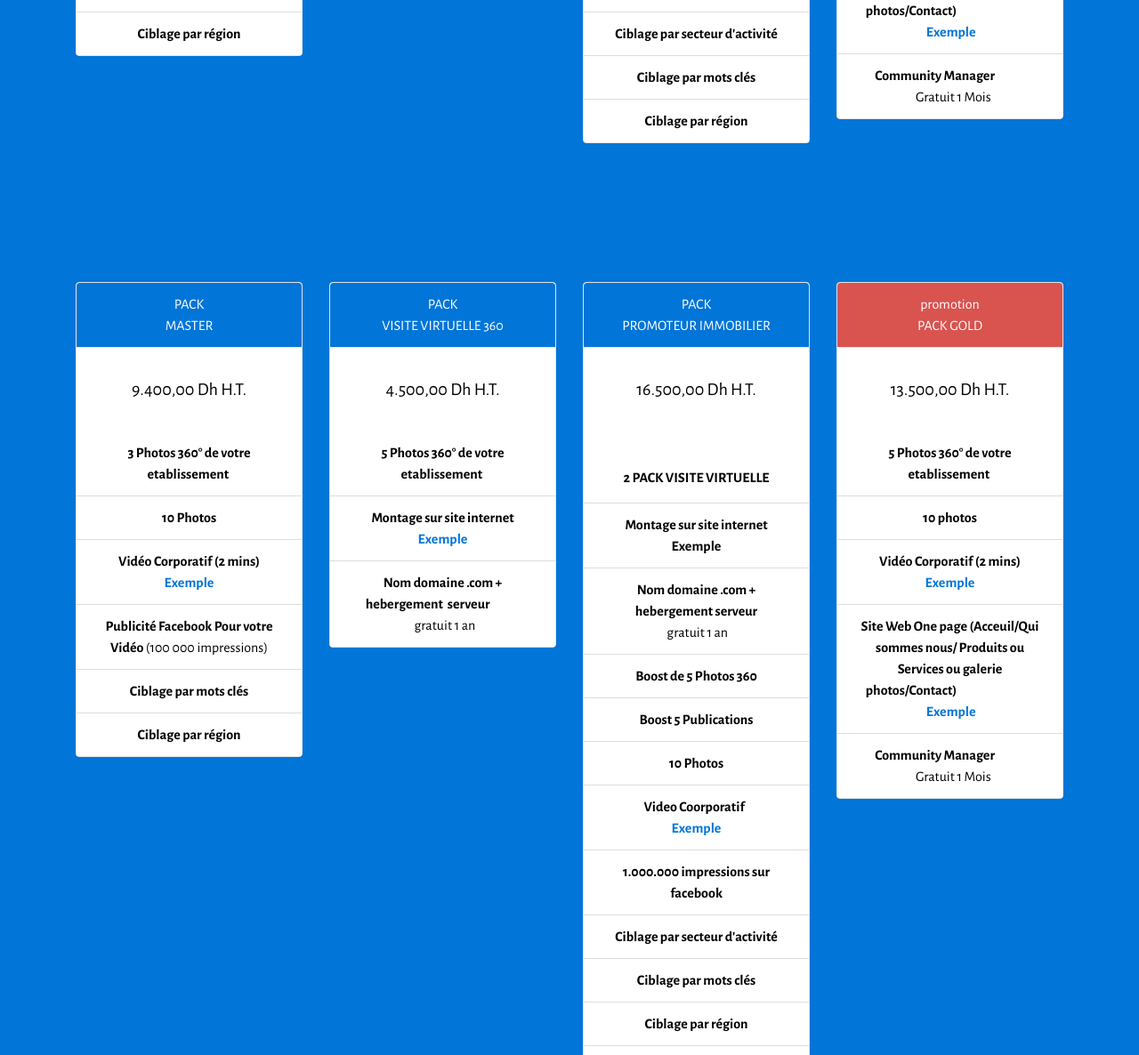
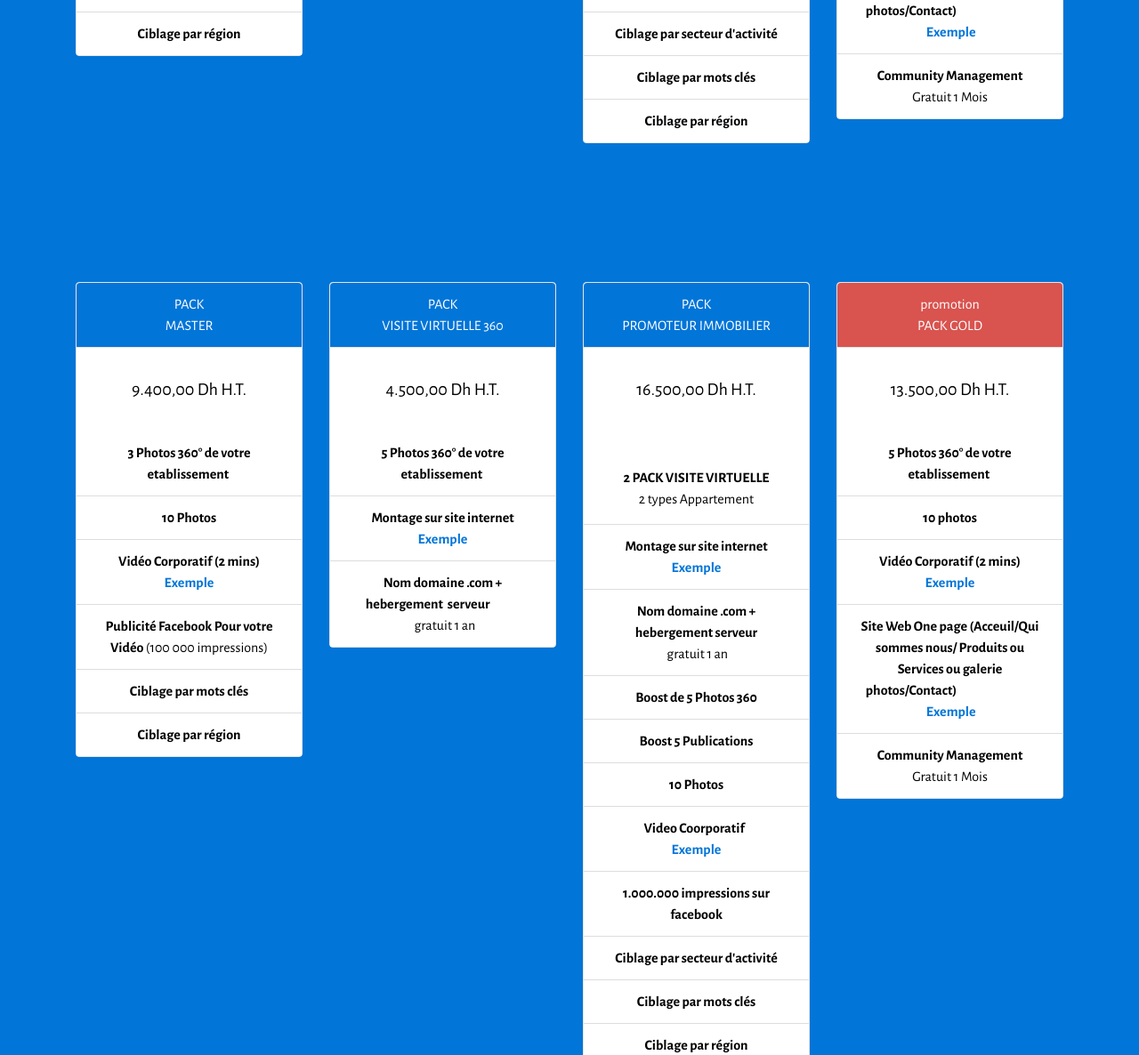
Before and after one commit to eliasbenouda/PRES, a plain HTML site: page index.html in a window 1280 px wide. Shown: the part 573-1759 px from the top of the page at 89% size. Drawn offline with nearby package versions, Linux system fonts and the light colour scheme.

```diff
--- a/index.html
+++ b/index.html
@@ -45,7 +45,7 @@
         <div class="row">
             <div class="col-xs-12 col-sm-6 col-md-3">
                 <div class="card text-xs-center">
-                    <div class="card-header bg-primary">PACK <br>COMMUNITY MANAGER</div>
+                    <div class="card-header bg-primary">PACK <br>COMMUNITY MANAGEMENT</div>
                     <div class="card-block lead">
                         <span></span><span>3.900,00 Dh H.T. / mois</span> <small></small>
                     </div>
@@ -79,7 +79,7 @@
                     <div class="card-block lead">
                         <span></span><span>13.500,00 Dh H.T.</span> <small></small>
                     </div>
-                    <div><ul class="list-group list-group-flush"><li class="list-group-item"><strong>5 Photos 360° </strong><strong>de votre etablissement&nbsp;</strong></li><li class="list-group-item"><strong>10 photos</strong></li><li class="list-group-item"><strong>Vidéo Corporatif (2 mins) <a href="https://www.youtube.com/watch?v=RgmjEP3ewEU" class="text-primary">Exemple</a></strong></li><li class="list-group-item"><strong>Site Web One page  (Acceuil/Qui sommes nous/ Produits ou Services ou galerie photos/Contact) &nbsp; &nbsp; &nbsp; &nbsp; &nbsp; &nbsp; &nbsp; &nbsp; &nbsp; &nbsp; &nbsp; &nbsp; &nbsp; &nbsp; &nbsp; &nbsp; &nbsp; &nbsp; &nbsp;<a href="al-boustane.ma" class="text-primary">Exemple</a></strong></li><li class="list-group-item"><strong>Community Manager &nbsp; &nbsp; &nbsp; &nbsp; &nbsp; &nbsp; &nbsp; &nbsp;&nbsp;</strong><span style="font-size: 1rem; line-height: 1.5;">&nbsp;Gratuit 1 Mois</span></li></ul></div>
+                    <div><ul class="list-group list-group-flush"><li class="list-group-item"><strong>5 Photos 360° </strong><strong>de votre etablissement&nbsp;</strong></li><li class="list-group-item"><strong>10 photos</strong></li><li class="list-group-item"><strong>Vidéo Corporatif (2 mins) <a href="https://www.youtube.com/watch?v=RgmjEP3ewEU" class="text-primary">Exemple</a></strong></li><li class="list-group-item"><strong>Site Web One page  (Acceuil/Qui sommes nous/ Produits ou Services ou galerie photos/Contact) &nbsp; &nbsp; &nbsp; &nbsp; &nbsp; &nbsp; &nbsp; &nbsp; &nbsp; &nbsp; &nbsp; &nbsp; &nbsp; &nbsp; &nbsp; &nbsp; &nbsp; &nbsp; &nbsp;<a href="al-boustane.ma" class="text-primary">Exemple</a></strong></li><li class="list-group-item"><strong>Community Management<br></strong><span style="font-size: 1rem; line-height: 1.5;">Gratuit 1 Mois</span></li></ul></div>
 
                 </div>
             </div>
@@ -118,7 +118,7 @@
                     <div class="card-block lead">
                         <span></span><span>16.500,00 Dh H.T.</span> <small></small>
                     </div>
-                    <div><ul class="list-group list-group-flush"><p><strong><br></strong></p><p><strong>2 PACK VISITE VIRTUELLE</strong></p><li class="list-group-item"><strong>Montage sur site internet Exemple</strong></li><li class="list-group-item"><strong>Nom domaine .com + hebergement  serveur <br>&nbsp;</strong>gratuit 1 an</li><li class="list-group-item"><strong>Boost de 5 Photos 360</strong></li><li class="list-group-item"><strong>Boost 5 Publications</strong></li><li class="list-group-item"><strong>10 Photos</strong></li><li class="list-group-item"><strong>Video Coorporatif &nbsp;<br><a href="https://www.youtube.com/watch?v=S-jmdvClSpY" class="text-primary">Exemple</a></strong></li><li class="list-group-item"><strong>1.000.000 impressions sur facebook</strong></li><li class="list-group-item"><strong>Ciblage par secteur d'activité</strong></li><li class="list-group-item"><strong>Ciblage par mots clés</strong></li><li class="list-group-item"><strong>Ciblage par région</strong></li><p></p></ul></div>
+                    <div><ul class="list-group list-group-flush"><p><strong><br></strong></p><p><span style="font-size: 1rem; line-height: 1.5;"><strong>2 PACK VISITE VIRTUELLE</strong><br>2 types Appartement</span></p><li class="list-group-item"><strong>Montage sur site internet <a href="http://virtualservices.ma/360/bouanan/" class="text-primary">Exemple</a></strong></li><li class="list-group-item"><strong>Nom domaine .com + hebergement  serveur <br>&nbsp;</strong>gratuit 1 an</li><li class="list-group-item"><strong>Boost de 5 Photos 360</strong></li><li class="list-group-item"><strong>Boost 5 Publications</strong></li><li class="list-group-item"><strong>10 Photos</strong></li><li class="list-group-item"><strong>Video Coorporatif &nbsp;<br><a href="https://www.youtube.com/watch?v=S-jmdvClSpY" class="text-primary">Exemple</a></strong></li><li class="list-group-item"><strong>1.000.000 impressions sur facebook</strong></li><li class="list-group-item"><strong>Ciblage par secteur d'activité</strong></li><li class="list-group-item"><strong>Ciblage par mots clés</strong></li><li class="list-group-item"><strong>Ciblage par région</strong></li><p></p></ul></div>
 
                 </div>
             </div>
@@ -128,7 +128,7 @@
                     <div class="card-block lead">
                         <span></span><span>13.500,00 Dh H.T.</span> <small></small>
                     </div>
-                    <div><ul class="list-group list-group-flush"><li class="list-group-item"><strong>5 Photos 360° </strong><strong>de votre etablissement&nbsp;</strong></li><li class="list-group-item"><strong>10 photos</strong></li><li class="list-group-item"><strong>Vidéo Corporatif (2 mins) <a href="https://www.youtube.com/watch?v=RgmjEP3ewEU" class="text-primary">Exemple</a></strong></li><li class="list-group-item"><strong>Site Web One page  (Acceuil/Qui sommes nous/ Produits ou Services ou galerie photos/Contact) &nbsp; &nbsp; &nbsp; &nbsp; &nbsp; &nbsp; &nbsp; &nbsp; &nbsp; &nbsp; &nbsp; &nbsp; &nbsp; &nbsp; &nbsp; &nbsp; &nbsp; &nbsp; &nbsp;<a href="al-boustane.ma" class="text-primary">Exemple</a></strong></li><li class="list-group-item"><strong>Community Manager &nbsp; &nbsp; &nbsp; &nbsp; &nbsp; &nbsp; &nbsp; &nbsp;&nbsp;</strong><span style="font-size: 1rem; line-height: 1.5;">&nbsp;Gratuit 1 Mois</span></li></ul></div>
+                    <div><ul class="list-group list-group-flush"><li class="list-group-item"><strong>5 Photos 360° </strong><strong>de votre etablissement&nbsp;</strong></li><li class="list-group-item"><strong>10 photos</strong></li><li class="list-group-item"><strong>Vidéo Corporatif (2 mins) <a href="https://www.youtube.com/watch?v=RgmjEP3ewEU" class="text-primary">Exemple</a></strong></li><li class="list-group-item"><strong>Site Web One page  (Acceuil/Qui sommes nous/ Produits ou Services ou galerie photos/Contact) &nbsp; &nbsp; &nbsp; &nbsp; &nbsp; &nbsp; &nbsp; &nbsp; &nbsp; &nbsp; &nbsp; &nbsp; &nbsp; &nbsp; &nbsp; &nbsp; &nbsp; &nbsp; &nbsp;<a href="al-boustane.ma" class="text-primary">Exemple</a></strong></li><li class="list-group-item"><span style="font-size: 1rem; line-height: 1.5;"><strong>Community Management<br></strong>Gratuit 1 Mois</span></li></ul></div>
 
                 </div>
             </div>
```
Also changed, not shown: 1 other file.
